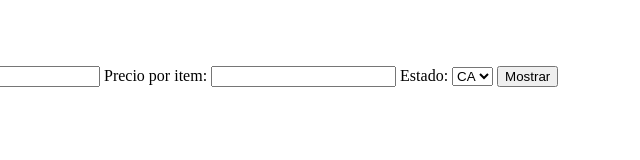
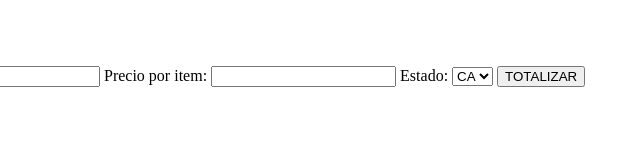
Before and after one commit to ibmg25/TotalizadorVentas, a website built with Parcel: page index.html in a window 1280 px wide. Shown: the full height of the page, 217-857 px from the left. Built offline with nearby package versions, Linux system fonts and the light colour scheme.

Commit message:
boton totalizar

```diff
--- a/index.html
+++ b/index.html
@@ -14,7 +14,7 @@
         <option value="NV">NV</option>
         <option value="UT">UT</option>
       </select>
-      <input type="submit" value="Mostrar" id="mostrar-button" />
+      <input type="submit" value="TOTALIZAR" id="mostrar-button" />
 
     </form>
     <div id="resultado-div"></div>
```
